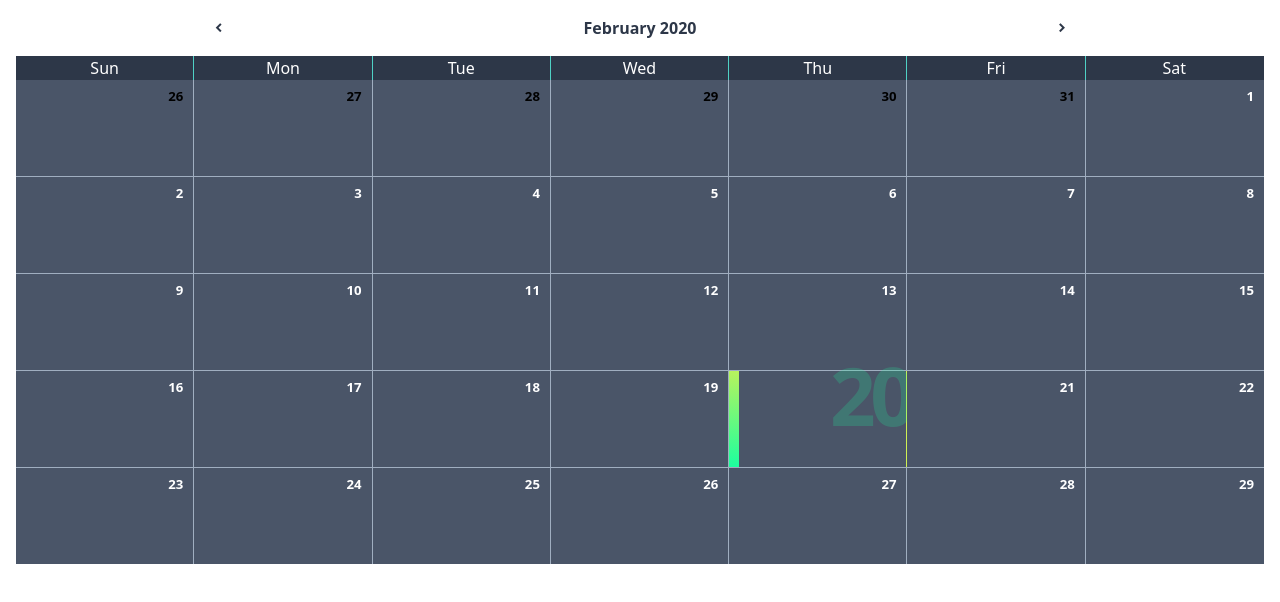
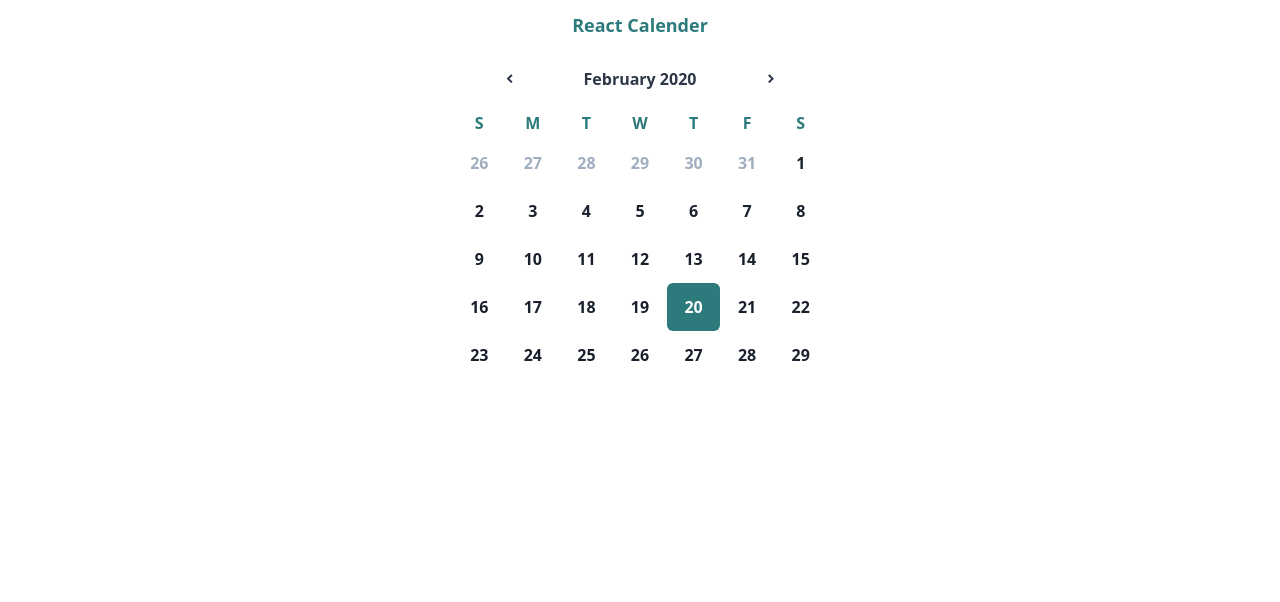
Before and after one commit to alamariful1727/react-calender-hooks, a React (Create React App) app: page / in a window 1280 px wide. Shown: the top 602 px of the page. Built offline with nearby package versions, Linux system fonts and the light colour scheme.

Commit message:
Little bit satisfied with current design.

```diff
--- a/src/App.tsx
+++ b/src/App.tsx
@@ -4,10 +4,12 @@ import "./styles/index.css";
 function App() {
 	return (
 		<>
-			{/* <div className='my-3 text-lg font-extrabold text-gray-800 text-center'>
+			<div className='my-3 text-lg font-extrabold text-teal-700 text-center'>
 				React Calender
-			</div> */}
-			<Calendar />
+			</div>
+			<div className='flex justify-center items-center'>
+				<Calendar />
+			</div>
 		</>
 	);
 }
--- a/src/Calendar.css
+++ b/src/Calendar.css
@@ -1,4 +1,3 @@
-@import url(https://fonts.googleapis.com/css?family=Open+Sans:300, 400, 700);
 @import url(https://fonts.googleapis.com/icon?family=Material+Icons);
 .icon {
 	font-family: "Material Icons", serif;
@@ -16,49 +15,3 @@
 	-moz-osx-font-smoothing: grayscale;
 	font-feature-settings: "liga";
 }
-* {
-	box-sizing: border-box;
-}
-
-.selected {
-	border-left: 10px solid transparent;
-	border-image: linear-gradient(45deg, #1affa0 0%, #cff153 40%);
-	border-image-slice: 1;
-}
-.cell {
-	height: 1.5rem;
-}
-.cell .number {
-	position: absolute;
-	color: white;
-	font-size: 82.5%;
-	line-height: 1;
-	top: 0.75em;
-	right: 0.75em;
-	font-weight: 700;
-}
-.cell:hover .number,
-.selected .number {
-	visibility: hidden;
-}
-.disabled .number {
-	color: black;
-}
-
-.cell .bg {
-	font-weight: 700;
-	line-height: 1;
-	color: #1affa0;
-	opacity: 0;
-	font-size: 5em;
-	position: absolute;
-	top: -0.2em;
-	right: -0.05em;
-	transition: 0.25s ease-out;
-	letter-spacing: -0.07em;
-}
-.cell:hover .bg,
-.selected .bg {
-	opacity: 0.2;
-	transition: 0.5s ease-in;
-}
--- a/src/Calendar.tsx
+++ b/src/Calendar.tsx
@@ -13,6 +13,7 @@ import {
 } from "date-fns";
 import "./Calendar.css";
 const Calendar = () => {
+	const today = new Date();
 	const [currentDate, setCurrentDate] = useState(new Date());
 	const [selectedDate, setSelectedDate] = useState(new Date());
 
@@ -40,20 +41,20 @@ const Calendar = () => {
 	};
 
 	const days = () => {
-		const dateFormat = "iii";
+		const dateFormat = "iiiii";
 		const days = [];
 		let startDate = startOfWeek(currentDate);
 		for (let i = 0; i < 7; i++) {
 			days.push(
 				<div
-					className='w-1/7 text-center border-r border-teal-400 last:border-gray-800'
+					className='flex justify-center items-center h-8 text-teal-700 font-bold'
 					key={i}
 				>
 					{format(addDays(startDate, i), dateFormat)}
 				</div>
 			);
 		}
-		return <div className='flex bg-gray-800 text-white'>{days}</div>;
+		return days;
 	};
 
 	const cells = () => {
@@ -62,44 +63,32 @@ const Calendar = () => {
 		const startDate = startOfWeek(monthStart);
 		const endDate = endOfWeek(monthEnd);
 		const dateFormat = "d";
-		const rows = [];
 		let days = [];
 		let day = startDate;
 		let formattedDate = "";
 		while (day <= endDate) {
-			for (let i = 0; i < 7; i++) {
 			formattedDate = format(day, dateFormat);
 			const cloneDay = day;
 			days.push(
 				<div
-						className={`w-1/7 cell relative h-24 cursor-pointer bg-gray-700 hover:bg-gray-900 border-r border-gray-500 last:border-r-0 transition duration-500 ease-in-out ${
+					className={`flex justify-center items-center h-12 cursor-pointer ${
 						!isSameMonth(day, monthStart)
-								? "disabled pointer-events-none"
+							? "text-gray-500 pointer-events-none"
 							: isSameDay(day, selectedDate)
-								? "selected"
-								: ""
+							? "text-white bg-teal-700 rounded-md"
+							: isSameDay(day, today)
+							? "text-red-900 border-2 border-teal-700 rounded-md"
+							: "text-gray-900"
 					}`}
 					key={day.toDateString()}
 					onClick={() => onDateClick(cloneDay)}
 				>
-						<span className='number'>{formattedDate}</span>
-						<span className='bg'>{formattedDate}</span>
+					<span className='p-1 leading-4 font-semibold'>{formattedDate}</span>
 				</div>
 			);
 			day = addDays(day, 1);
 		}
-			rows.push(
-				<div
-					className='flex border-b border-gray-500 last:border-b-0'
-					key={day.toDateString()}
-				>
-					{" "}
-					{days}{" "}
-				</div>
-			);
-			days = [];
-		}
-		return rows;
+		return days;
 	};
 
 	const nextMonth = () => {
@@ -114,10 +103,17 @@ const Calendar = () => {
 		setSelectedDate(day);
 	};
 	return (
-		<div className='w-full px-4'>
-			<div>{header()}</div>
-			<div>{days()}</div>
-			<div>{cells()}</div>
+		<div
+			className='h-auto'
+			style={{
+				width: "375px"
+			}}
+		>
+			{header()}
+			<div className='grid grid-cols-7'>
+				{days()}
+				{cells()}
+			</div>
 		</div>
 	);
 };
```
Lines whose indentation alone changed are shown as unchanged.
